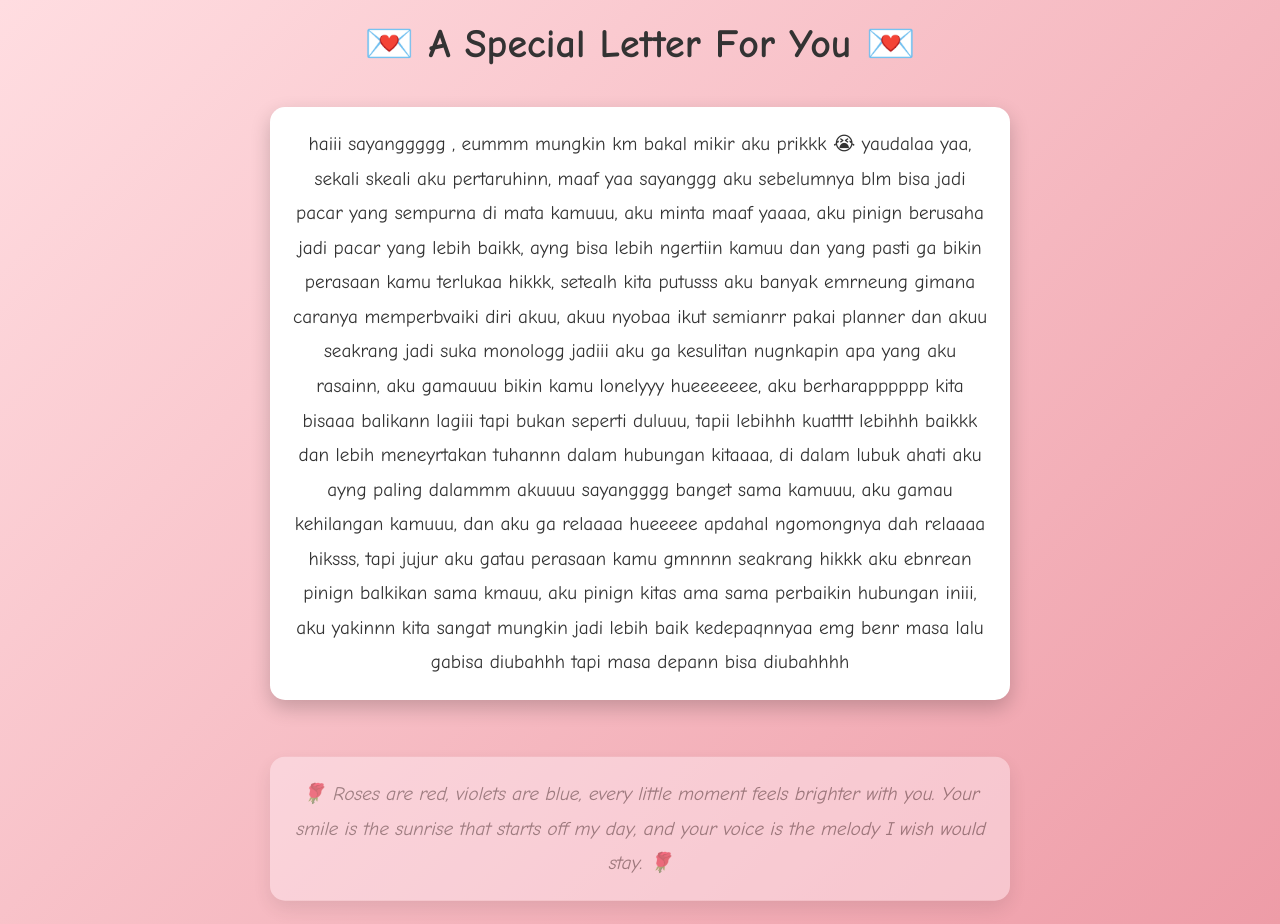
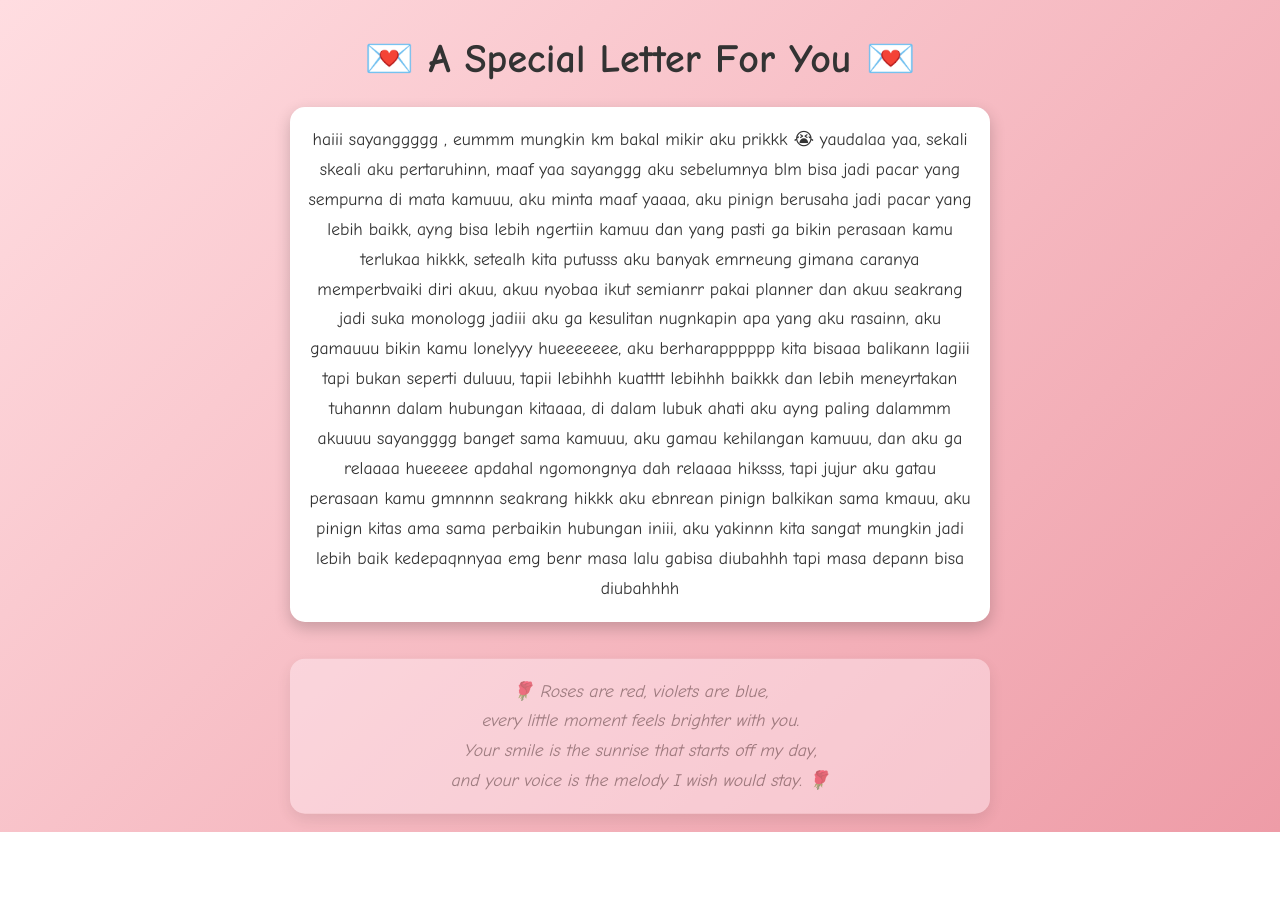
Before and after one commit to evanebenhaezer/For-Youu, a plain HTML site: page index.html in a window 1280 px wide. Both pictures are taken after a click on the button "Open". After the commit the page ends 832 px from the top, so only its background shows below. Drawn offline with Linux system fonts and the light colour scheme.

Commit message:
Update index.html

```diff
--- a/index.html
+++ b/index.html
@@ -4,37 +4,48 @@
   <meta charset="UTF-8">
   <meta name="viewport" content="width=device-width, initial-scale=1">
   <title>For My Love 💖</title>
+
+  <!-- ✅ Gunakan font online biar sama di semua device -->
+  <link href="https://fonts.googleapis.com/css2?family=Comic+Neue:wght@400;700&display=swap" rel="stylesheet">
+
   <style>
-    body {
+    /* CSS reset supaya tampilan konsisten */
+    * {
       margin: 0;
       padding: 0;
-      font-family: 'Comic Sans MS', cursive, sans-serif;
+      box-sizing: border-box;
+    }
+
+    body {
+      font-family: 'Comic Neue', cursive; /* Sama persis di HP & laptop */
       background: linear-gradient(135deg, #ffdde1, #ee9ca7);
-      overflow-x: hidden;
       text-align: center;
       color: #333;
+      overflow-x: hidden;
+      padding: 15px;
     }
 
     h1 {
       font-size: 2.5rem;
-      margin-top: 20px;
+      margin: 20px 0;
       animation: fadeIn 2s ease-in-out;
     }
 
     .container {
-      margin-top: 40px;
+      margin: 25px 0;
     }
 
     .btn {
       background: #ff4d6d;
       border: none;
-      padding: 15px 30px;
-      font-size: 1.2rem;
+      padding: 12px 25px;
+      font-size: 1.1rem;
       color: white;
       border-radius: 30px;
       cursor: pointer;
       transition: 0.3s;
       box-shadow: 0 5px 15px rgba(0,0,0,0.2);
+      font-family: 'Comic Neue', cursive;
     }
 
     .btn:hover {
@@ -42,22 +53,21 @@
       background: #ff1e4d;
     }
 
-    .hidden {
-      display: none;
-    }
+    .hidden { display: none; }
 
     .letter, .poem, .question, .final-message {
       max-width: 700px;
-      margin: 40px auto;
-      padding: 20px;
+      margin: 20px auto;
+      padding: 18px;
       border-radius: 15px;
       background: white;
-      box-shadow: 0 8px 20px rgba(0,0,0,0.2);
-      line-height: 1.8;
-      font-size: 1.2rem;
+      box-shadow: 0 6px 16px rgba(0,0,0,0.2);
+      line-height: 1.7;
+      font-size: 1.1rem;
       opacity: 0;
       transform: translateY(30px);
       animation: slideUp 1.5s forwards;
+      font-family: 'Comic Neue', cursive;
     }
 
     .poem {
@@ -68,7 +78,7 @@
     .question {
       background: #f0fff0;
       font-weight: bold;
-      font-size: 1.3rem;
+      font-size: 1.25rem;
     }
 
     .hearts {
@@ -97,15 +107,10 @@
       background: red;
       border-radius: 50%;
     }
-    .heart::before {
-      top: -10px;
-      left: 0;
-    }
-    .heart::after {
-      left: -10px;
-      top: 0;
-    }
+    .heart::before { top: -10px; left: 0; }
+    .heart::after { left: -10px; top: 0; }
 
+    /* Animations */
     @keyframes fadeIn {
       from {opacity: 0;}
       to {opacity: 1;}
@@ -117,6 +122,13 @@
       0% {transform: translateY(0) scale(1) rotate(45deg); opacity: 1;}
       100% {transform: translateY(-600px) scale(1.5) rotate(45deg); opacity: 0;}
     }
+
+    /* Responsive */
+    @media (max-width: 600px) {
+      h1 { font-size: 1.8rem; }
+      .letter, .poem, .question, .final-message { font-size: 1rem; padding: 15px; }
+      .btn { font-size: 1rem; padding: 10px 20px; }
+    }
   </style>
 </head>
 <body>
@@ -127,20 +139,21 @@
     <button id="openBtn" class="btn">Open</button>
   </div>
 
-  <audio id="bgMusic" loop>
+  <!-- ✅ Pastikan nama file mp3 benar dan ada di folder yg sama -->
+  <audio id="bgMusic" loop preload="auto">
     <source src="NothingsGonnaChangeMyLoveForYou.mp3" type="audio/mpeg">
   </audio>
 
   <!-- Surat -->
   <div id="letter" class="letter hidden">
- haiii sayanggggg , eummm mungkin km bakal mikir aku prikkk 😭 yaudalaa yaa, sekali skeali aku pertaruhinn, maaf yaa sayanggg aku sebelumnya blm bisa jadi pacar yang sempurna di mata kamuuu, aku minta maaf yaaaa, aku pinign berusaha jadi pacar yang lebih baikk, ayng bisa lebih ngertiin kamuu dan yang pasti ga bikin perasaan kamu terlukaa hikkk, setealh kita putusss aku banyak emrneung gimana caranya memperbvaiki diri akuu, akuu nyobaa ikut semianrr pakai planner dan akuu seakrang jadi suka monologg jadiii aku ga kesulitan nugnkapin apa yang aku rasainn, aku gamauuu bikin kamu lonelyyy hueeeeeee, aku berharapppppp kita bisaaa balikann lagiii tapi bukan seperti duluuu, tapii lebihhh kuatttt lebihhh baikkk dan lebih meneyrtakan tuhannn dalam hubungan kitaaaa, di dalam lubuk ahati aku ayng paling dalammm akuuuu sayangggg banget sama kamuuu, aku gamau kehilangan kamuuu, dan aku ga relaaaa hueeeee apdahal ngomongnya dah relaaaa hiksss, tapi jujur aku gatau perasaan kamu gmnnnn seakrang hikkk aku ebnrean pinign balkikan sama kmauu, aku pinign kitas ama sama perbaikin hubungan iniii, aku yakinnn kita sangat mungkin jadi lebih baik kedepaqnnyaa emg benr masa lalu gabisa diubahhh tapi masa depann bisa diubahhhh
-</div>
+    haiii sayanggggg , eummm mungkin km bakal mikir aku prikkk 😭 yaudalaa yaa, sekali skeali aku pertaruhinn, maaf yaa sayanggg aku sebelumnya blm bisa jadi pacar yang sempurna di mata kamuuu, aku minta maaf yaaaa, aku pinign berusaha jadi pacar yang lebih baikk, ayng bisa lebih ngertiin kamuu dan yang pasti ga bikin perasaan kamu terlukaa hikkk, setealh kita putusss aku banyak emrneung gimana caranya memperbvaiki diri akuu, akuu nyobaa ikut semianrr pakai planner dan akuu seakrang jadi suka monologg jadiii aku ga kesulitan nugnkapin apa yang aku rasainn, aku gamauuu bikin kamu lonelyyy hueeeeeee, aku berharapppppp kita bisaaa balikann lagiii tapi bukan seperti duluuu, tapii lebihhh kuatttt lebihhh baikkk dan lebih meneyrtakan tuhannn dalam hubungan kitaaaa, di dalam lubuk ahati aku ayng paling dalammm akuuuu sayangggg banget sama kamuuu, aku gamau kehilangan kamuuu, dan aku ga relaaaa hueeeee apdahal ngomongnya dah relaaaa hiksss, tapi jujur aku gatau perasaan kamu gmnnnn seakrang hikkk aku ebnrean pinign balkikan sama kmauu, aku pinign kitas ama sama perbaikin hubungan iniii, aku yakinnn kita sangat mungkin jadi lebih baik kedepaqnnyaa emg benr masa lalu gabisa diubahhh tapi masa depann bisa diubahhhh
+  </div>
 
   <!-- Puisi -->
   <div id="poem" class="poem hidden">
-    🌹 Roses are red, violets are blue,
-    every little moment feels brighter with you.
-    Your smile is the sunrise that starts off my day,
+    🌹 Roses are red, violets are blue,<br>
+    every little moment feels brighter with you.<br>
+    Your smile is the sunrise that starts off my day,<br>
     and your voice is the melody I wish would stay. 🌹
   </div>
 
```
